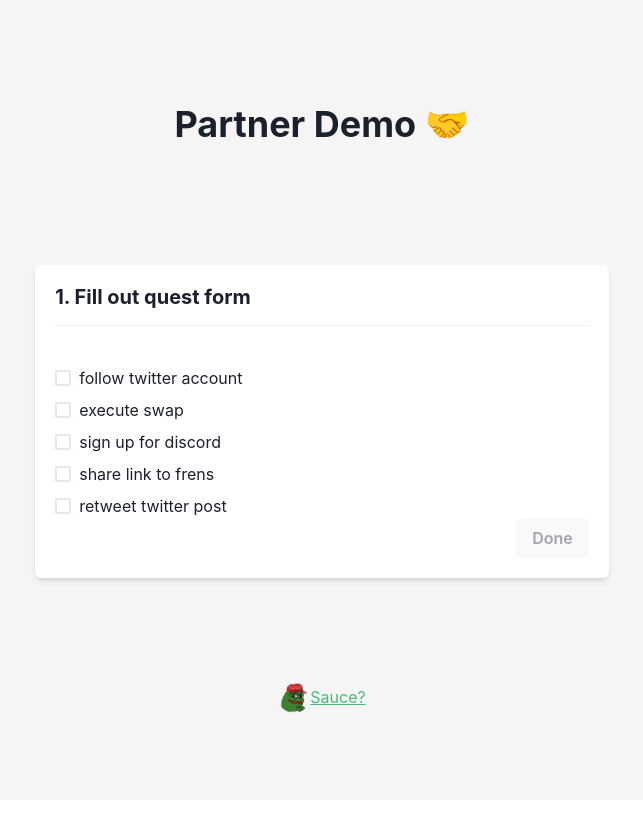
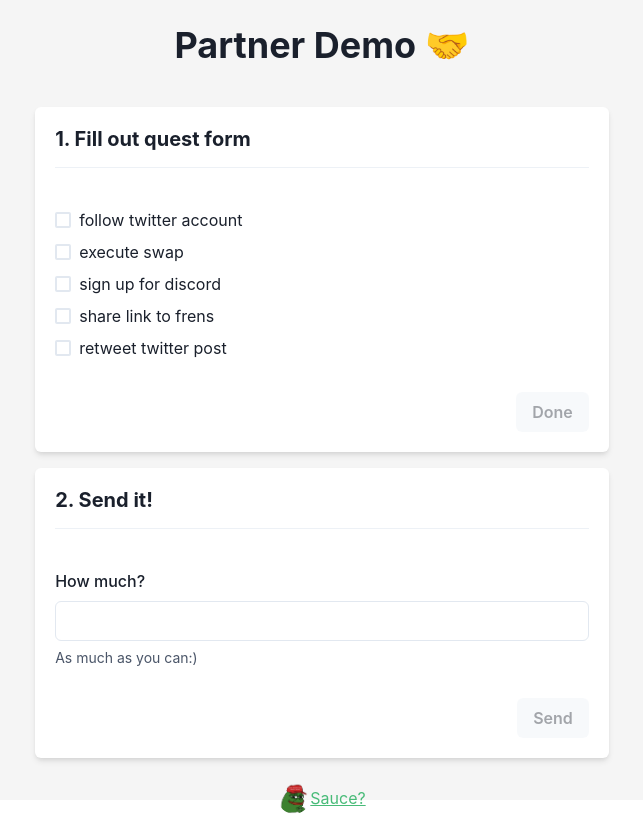
Before and after one commit to Bentl22a9/piggy-bank-demo-monorepo, a React (Create React App) app in the folder piggy-bank-demo-react/: page /partner-demo in a window 1280 px wide. Shown: the whole page, without its empty margins (318-961 px from the left). Built offline with nearby package versions, Linux system fonts and the light colour scheme.

Commit message:
feat: add dummy number input

```diff
--- a/piggy-bank-demo-react/src/pages/PartnerDemo/index.tsx
+++ b/piggy-bank-demo-react/src/pages/PartnerDemo/index.tsx
@@ -1,5 +1,17 @@
 import React, { useCallback, useEffect, useState } from 'react';
-import { Box, Button, Checkbox, Flex, Spacer, Spinner, Stack, VStack } from '@chakra-ui/react';
+import {
+  Box,
+  Button,
+  Checkbox,
+  Flex,
+  FormControl, FormHelperText, FormLabel,
+  Input,
+  Spacer,
+  Spinner,
+  Stack,
+  Text,
+  VStack
+} from '@chakra-ui/react';
 import { SectionCard } from '../../components';
 
 const PartnerDemo = () => {
@@ -28,7 +40,7 @@ const PartnerDemo = () => {
   }, [values]);
 
   return (
-    <VStack w="100%">
+    <VStack w="100%" h="100%">
       <Spacer />
       <SectionCard
         title={'1. Fill out quest form'}
@@ -66,7 +78,7 @@ const PartnerDemo = () => {
                 retweet twitter post
               </Checkbox>
             </Stack>
-            <Box>
+            <Box mt="8">
               <Flex justifyContent="end">
                 <Button
                   isDisabled={values.length === 0 || formCompleted}
@@ -81,6 +93,27 @@ const PartnerDemo = () => {
         }
       />
       <Spacer/>
+      <SectionCard title="2. Send it!" body={
+        <Box>
+          <FormControl>
+            <FormLabel mb='2'>How much?</FormLabel>
+            <Input type="number"/>
+            <FormHelperText>As much as you can:)</FormHelperText>
+            <Box mt="8">
+              <Flex justifyContent="end">
+                <Button
+                  isDisabled={!formCompleted}
+                  isLoading={false}
+                  onClick={() => console.log("todo!")}
+                  spinner={<Spinner />}>
+                  Send
+                </Button>
+              </Flex>
+            </Box>
+          </FormControl>
+        </Box>
+      } />
+      <Spacer/>
     </VStack>
   );
 };
```
